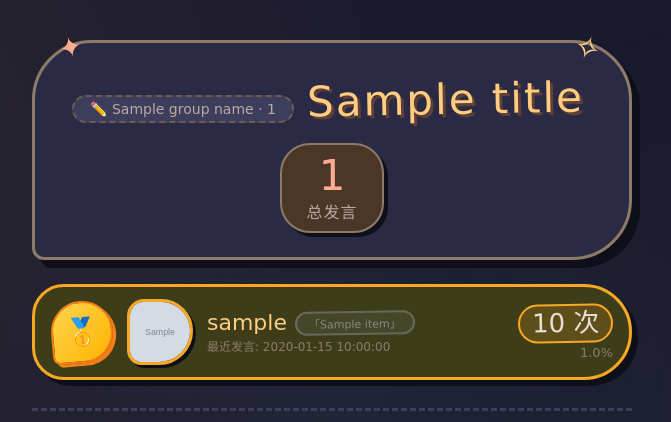
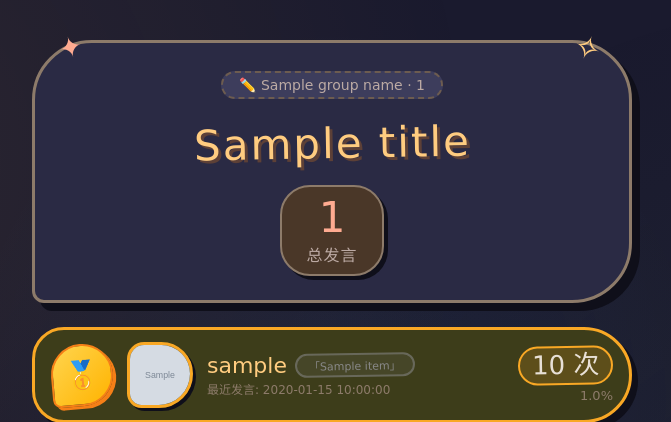
Before and after one commit to casama233/astrbot_plugin_message_stats, a Python web app: template templates/rank_template_cartoon_dark.html in a window 1280 px wide. Shown: the top 422 px of the page, without its empty margins (308-979 px from the left). Run offline with Jinja, Linux system fonts and the light colour scheme; the template is opened without the code that fills it: most values are stand-ins (such as "Sample title", 1, 10 or a date in 2020); grey boxes marked "Sample" are stand-in pictures.

Commit message:
Add files via upload

```diff
--- a/main.py
+++ b/main.py
@@ -600,9 +600,9 @@ class MessageStatsPlugin(Star):
                 return self._jsonify({"status":"error","message":"仅支持 .ttf/.otf/.woff/.woff2/.ttc 字体文件"})
             if not data:
                 return self._jsonify({"status":"error","message":"字体文件为空"})
-            max_size = 20 * 1024 * 1024
+            max_size = 50 * 1024 * 1024
             if len(data) > max_size:
-                return self._jsonify({"status":"error","message":"字体文件不能超过20MB"})
+                return self._jsonify({"status":"error","message":"字体文件不能超过50MB"})
 
             fonts_dir = self._get_fonts_dir()
             fonts_dir.mkdir(parents=True, exist_ok=True)
--- a/templates/rank_template_cartoon_dark.html
+++ b/templates/rank_template_cartoon_dark.html
@@ -69,6 +69,11 @@
             font-size: 32px;
             color: #ffcc80;
             transform: rotate(20deg);
+        }
+
+        .group-info-row {
+            text-align: center;
+            margin-bottom: 8px;
         }
 
         .group-info {
@@ -389,7 +394,7 @@
         <!-- Header -->
         <div class="header">
             {% if group_name %}
-            <div class="group-info">✏️ {{ group_name }} · {{ group_id }}</div>
+            <div class="group-info-row"><div class="group-info">✏️ {{ group_name }} · {{ group_id }}</div></div>
             {% endif %}
             {% if ']' in title %}
             {% set title_parts = title.split(']', 1) %}
```
Also changed, not shown: templates/rank_template_cartoon_light.html (+6 -1 lines).
